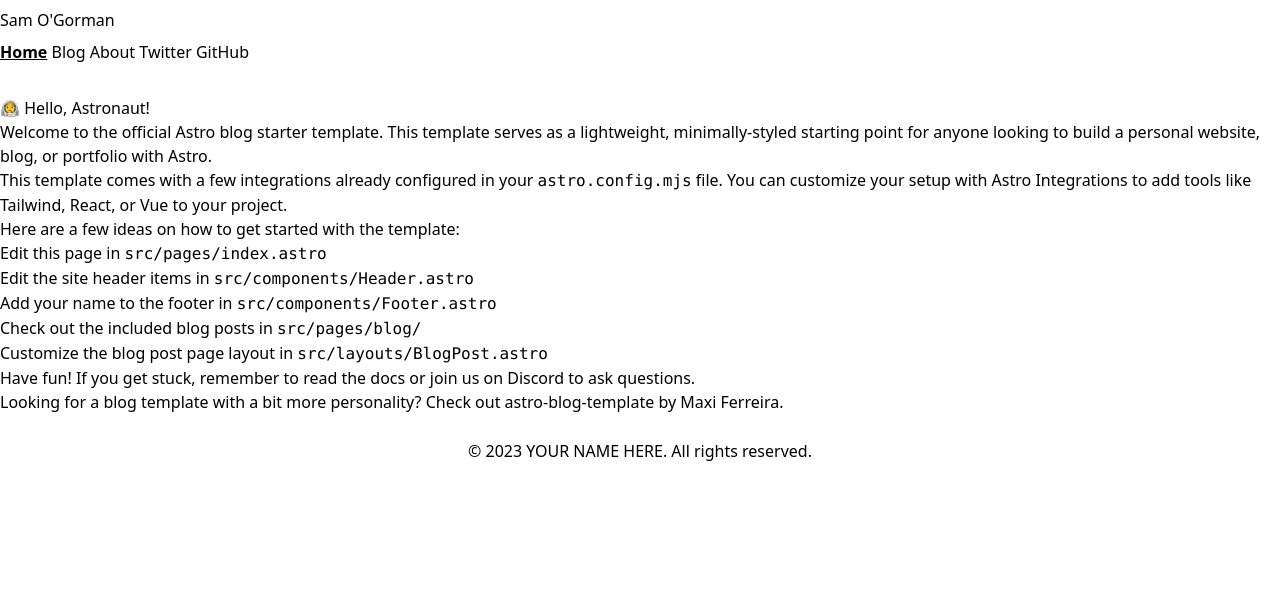
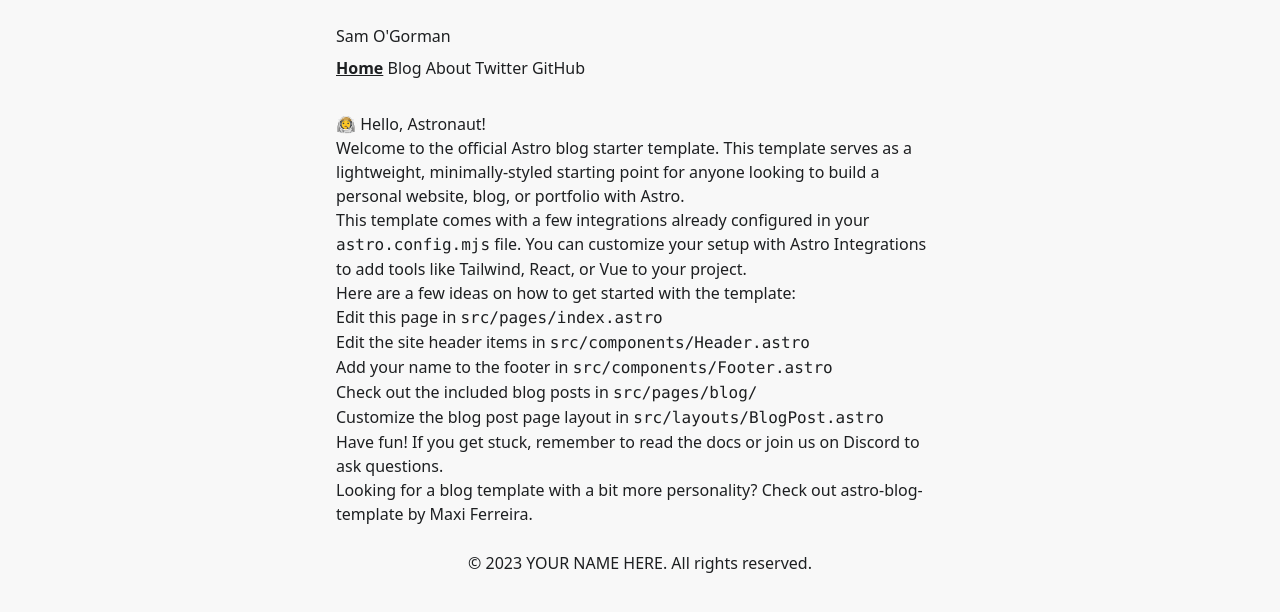
Before and after one commit to samogorm/personal-website, an Astro site: page / in a window 1280 px wide. Built offline with nearby package versions, Linux system fonts and the light colour scheme; Astro itself is replaced by a stand-in of ours.

Commit message:
Add base styles for MainLayout component

```diff
--- a/src/layouts/MainLayout.astro
+++ b/src/layouts/MainLayout.astro
@@ -10,7 +10,7 @@ const { title, description } = Astro.props;
 		<BaseHead title={ title } description={ description } />
 	</head>
 
-	<body>
+	<body class="bg-lightGrey-200 text-darkGrey-500 dark:bg-darkGrey-500 dark:text-lightGrey-500 mx-auto p-4 w-full sm:w-3/4 lg:w-2/4">
 		<Header />
 		<main class="align-center">
 			<slot />
```
